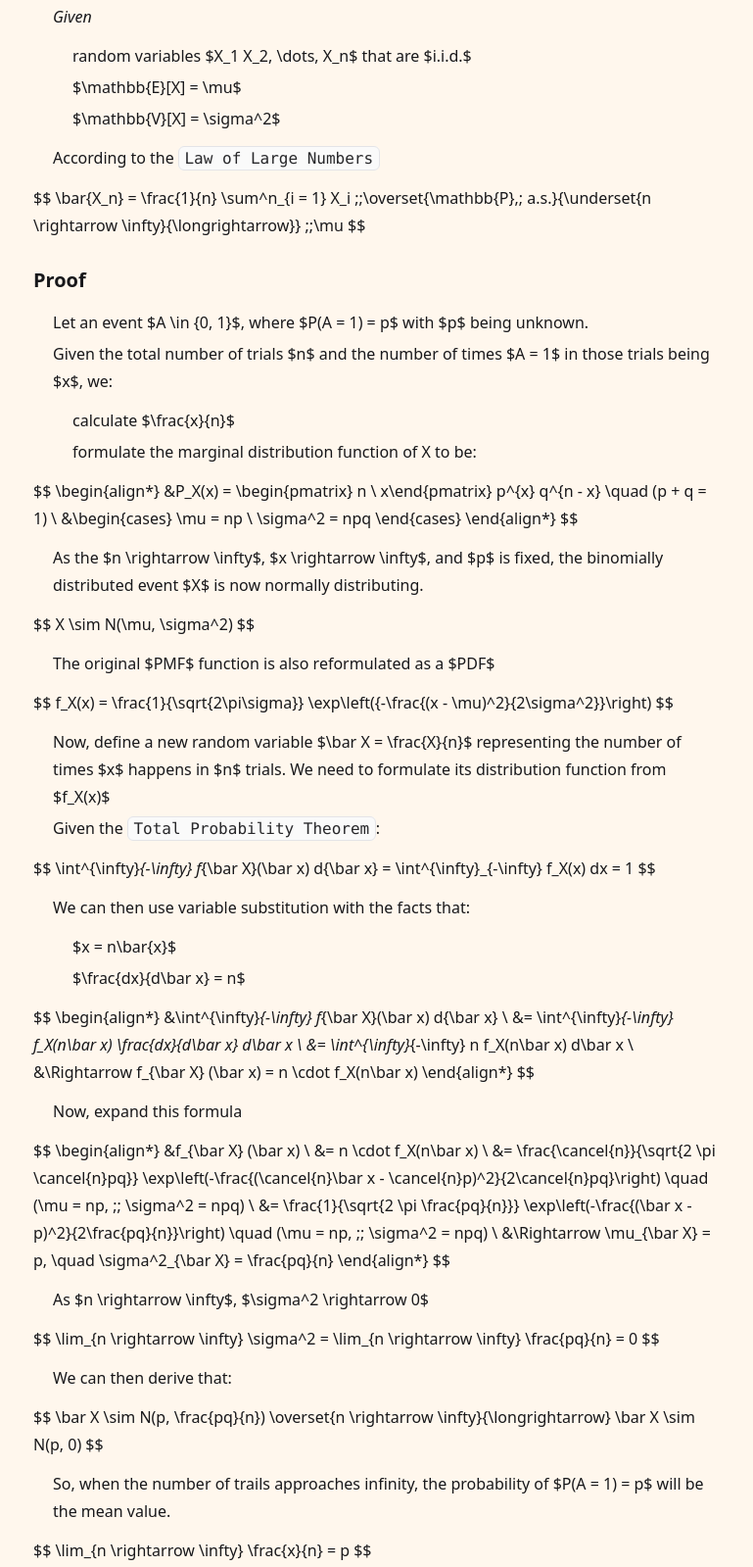
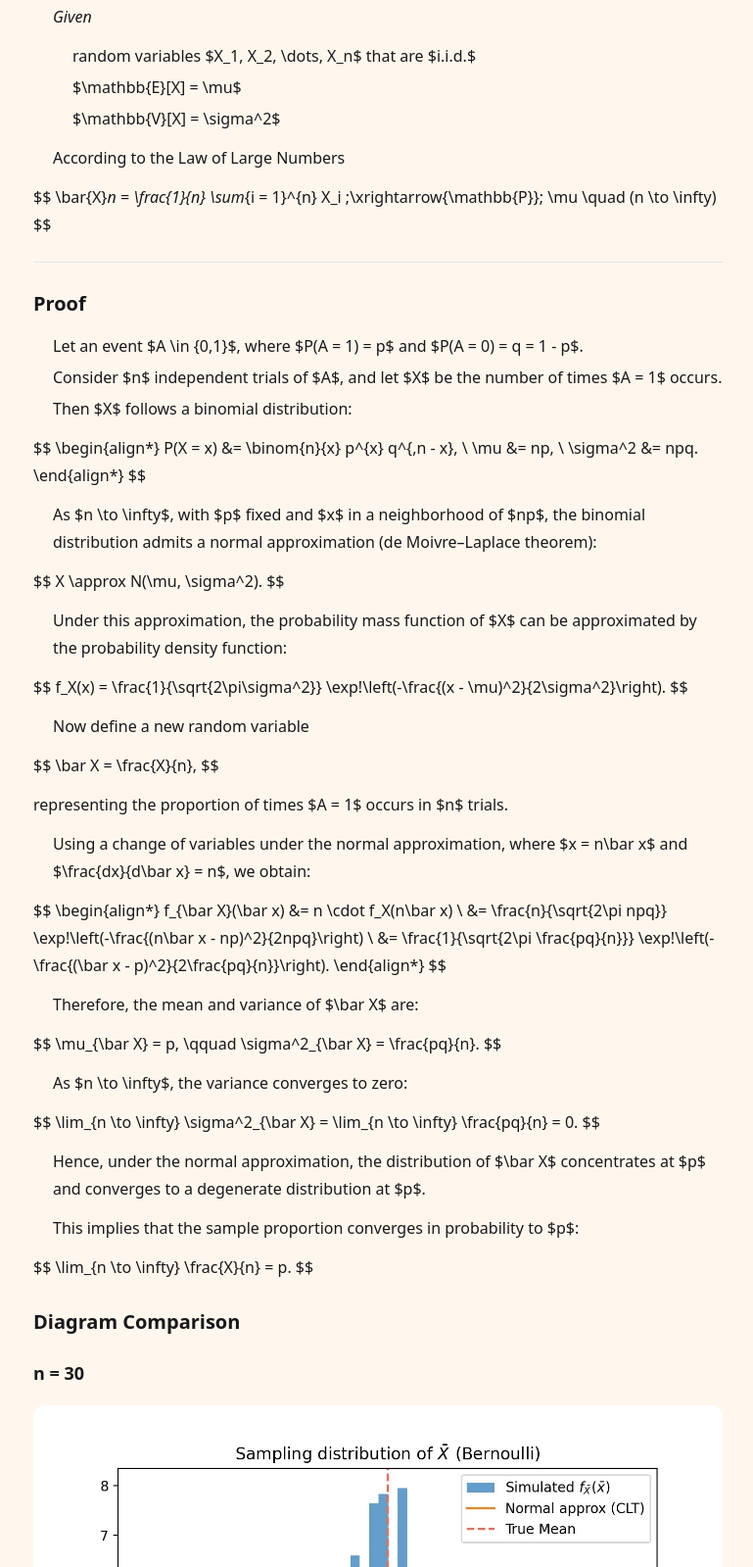
Before and after one commit to HeavenAQ/heaven-blog, an Astro site: page /blog/math/statistics/central-limit-theorem in a window 1280 px wide. Shown: the part 409-2008 px from the top of the page at 98% size, without its empty margins (254-1023 px from the left). Built offline with nearby package versions, Linux system fonts and the light colour scheme; Astro itself is replaced by a stand-in of ours; some packages are replaced by stand-ins of ours.

Commit message:
feature(stats): add the figures for the law of large numbers

```diff
--- a/src/content/blog/math/statistics/central-limit-theorem.md
+++ b/src/content/blog/math/statistics/central-limit-theorem.md
@@ -13,93 +13,99 @@ title: 4. Central Limit Theorem
 ### Definition
 
 - *Given*
-  - random variables $X_1 X_2, \dots, X_n$ that are $i.i.d.$
+  - random variables $X_1, X_2, \dots, X_n$ that are $i.i.d.$
   - $\mathbb{E}[X] = \mu$
   - $\mathbb{V}[X] = \sigma^2$
-- According to the `Law of Large Numbers`
+- According to the Law of Large Numbers
 
 $$
-\bar{X_n} = \frac{1}{n} \sum^n_{i = 1} X_i
-          \;\;\overset{\mathbb{P},\; a.s.}{\underset{n \rightarrow \infty}{\longrightarrow}}
-          \;\;\mu
+\bar{X}_n = \frac{1}{n} \sum_{i = 1}^{n} X_i
+\;\xrightarrow{\mathbb{P}}\;
+\mu
+\quad (n \to \infty)
 $$
+
+---
 
 ### Proof
 
-- Let an event $A \in \{0, 1\}$, where $P(A = 1) = p$ with $p$ being unknown.
-- Given the total number of trials $n$ and the number of times $A = 1$ in those trials being $x$, we:
-  - calculate $\frac{x}{n}$
-  - formulate the marginal distribution function of X to be:
+- Let an event $A \in \{0,1\}$, where $P(A = 1) = p$ and $P(A = 0) = q = 1 - p$.
+- Consider $n$ independent trials of $A$, and let $X$ be the number of times $A = 1$ occurs.
+- Then $X$ follows a binomial distribution:
 
 $$
 \begin{align*}
-  &P_X(x) = \begin{pmatrix} n \\ x\end{pmatrix} p^{x} q^{n - x} \quad (p + q = 1) \\
-  &\begin{cases}
-    \mu = np \\
-    \sigma^2 = npq
-  \end{cases}
+P(X = x) &= \binom{n}{x} p^{x} q^{\,n - x}, \\
+\mu &= np, \\
+\sigma^2 &= npq.
 \end{align*}
 $$
 
-- As the $n \rightarrow \infty$, $x \rightarrow \infty$, and $p$ is fixed, the binomially distributed event $X$ is now normally distributing.
+- As $n \to \infty$, with $p$ fixed and $x$ in a neighborhood of $np$, the binomial distribution admits a normal approximation
+  (de Moivre–Laplace theorem):
 
 $$
-X \sim N(\mu, \sigma^2)
+X \approx N(\mu, \sigma^2).
 $$
 
-- The original $PMF$ function is also reformulated as a $PDF$
+- Under this approximation, the probability mass function of $X$ can be approximated by the probability density function:
 
 $$
-f_X(x) = \frac{1}{\sqrt{2\pi\sigma}} \exp\left({-\frac{(x - \mu)^2}{2\sigma^2}}\right)
+f_X(x) = \frac{1}{\sqrt{2\pi\sigma^2}}
+\exp\!\left(-\frac{(x - \mu)^2}{2\sigma^2}\right).
 $$
 
-- Now, define a new random variable $\bar X = \frac{X}{n}$ representing the number of times $x$ happens in $n$ trials. We need to formulate its distribution function from $f_X(x)$
-- Given the `Total Probability Theorem`:
+- Now define a new random variable
 
 $$
-\int^{\infty}_{-\infty} f_{\bar X}(\bar x) d{\bar x}
-= \int^{\infty}_{-\infty} f_X(x) dx
-= 1
+\bar X = \frac{X}{n},
 $$
-- We can then use variable substitution with the facts that:
-  - $x = n\bar{x}$
-  - $\frac{dx}{d\bar x} = n$
+
+representing the proportion of times $A = 1$ occurs in $n$ trials.
+
+- Using a change of variables under the normal approximation, where $x = n\bar x$ and $\frac{dx}{d\bar x} = n$, we obtain:
 
 $$
 \begin{align*}
-&\int^{\infty}_{-\infty} f_{\bar X}(\bar x) d{\bar x} \\
-&= \int^{\infty}_{-\infty} f_X(n\bar x) \frac{dx}{d\bar x} d\bar x \\
-&= \int^{\infty}_{-\infty} n f_X(n\bar x) d\bar x \\
-&\Rightarrow f_{\bar X} (\bar x) = n \cdot f_X(n\bar x)
+f_{\bar X}(\bar x)
+&= n \cdot f_X(n\bar x) \\
+&= \frac{n}{\sqrt{2\pi npq}}
+\exp\!\left(-\frac{(n\bar x - np)^2}{2npq}\right) \\
+&= \frac{1}{\sqrt{2\pi \frac{pq}{n}}}
+\exp\!\left(-\frac{(\bar x - p)^2}{2\frac{pq}{n}}\right).
 \end{align*}
 $$
 
-- Now, expand this formula
+- Therefore, the mean and variance of $\bar X$ are:
 
 $$
-\begin{align*}
-&f_{\bar X} (\bar x) \\
-&= n \cdot f_X(n\bar x) \\
-&= \frac{\cancel{n}}{\sqrt{2 \pi \cancel{n}pq}} \exp\left(-\frac{(\cancel{n}\bar x - \cancel{n}p)^2}{2\cancel{n}pq}\right) \quad (\mu = np, \;\; \sigma^2 = npq) \\
-&= \frac{1}{\sqrt{2 \pi \frac{pq}{n}}} \exp\left(-\frac{(\bar x - p)^2}{2\frac{pq}{n}}\right) \quad (\mu = np, \;\; \sigma^2 = npq) \\
-&\Rightarrow \mu_{\bar X} = p, \quad \sigma^2_{\bar X} = \frac{pq}{n}
-\end{align*}
+\mu_{\bar X} = p, \qquad
+\sigma^2_{\bar X} = \frac{pq}{n}.
 $$
 
-- As $n \rightarrow \infty$, $\sigma^2 \rightarrow 0$
+- As $n \to \infty$, the variance converges to zero:
 
 $$
-\lim_{n \rightarrow \infty} \sigma^2 = \lim_{n \rightarrow \infty} \frac{pq}{n} = 0
+\lim_{n \to \infty} \sigma^2_{\bar X}
+= \lim_{n \to \infty} \frac{pq}{n}
+= 0.
 $$
 
-- We can then derive that:
+- Hence, under the normal approximation, the distribution of $\bar X$ concentrates at $p$ and converges to a degenerate distribution at $p$.
+
+- This implies that the sample proportion converges in probability to $p$:
 
 $$
-\bar X \sim N(p, \frac{pq}{n}) \overset{n \rightarrow \infty}{\longrightarrow} \bar X \sim N(p, 0)
+\lim_{n \to \infty} \frac{X}{n} = p.
 $$
 
-- So, when the number of trails approaches infinity, the probability of $P(A = 1) = p$ will be the mean value.
 
-$$
-\lim_{n \rightarrow \infty} \frac{x}{n} = p
-$$
+### Diagram Comparison
+
+#### n = 30
+
+![n = 30](/blog/central-limit-theorem/sampling-distribution-n-30.webp)
+
+#### n = 10000
+
+![n = 10000](/blog/central-limit-theorem/sampling-distribution-n-10000.webp)
```
Also changed, not shown: public/blog/central-limit-theorem/sampling-distribution-n-10000.webp (added), public/blog/central-limit-theorem/sampling-distribution-n-30.webp (added).
